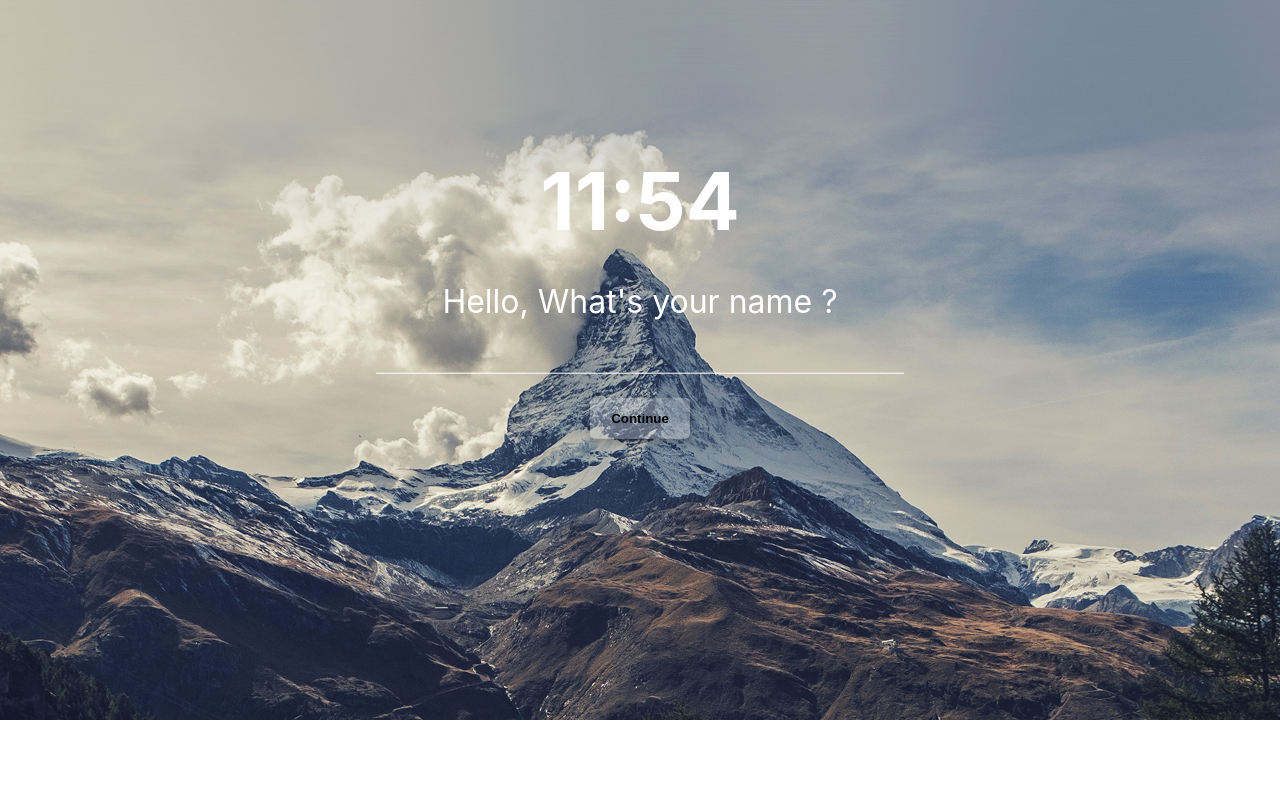
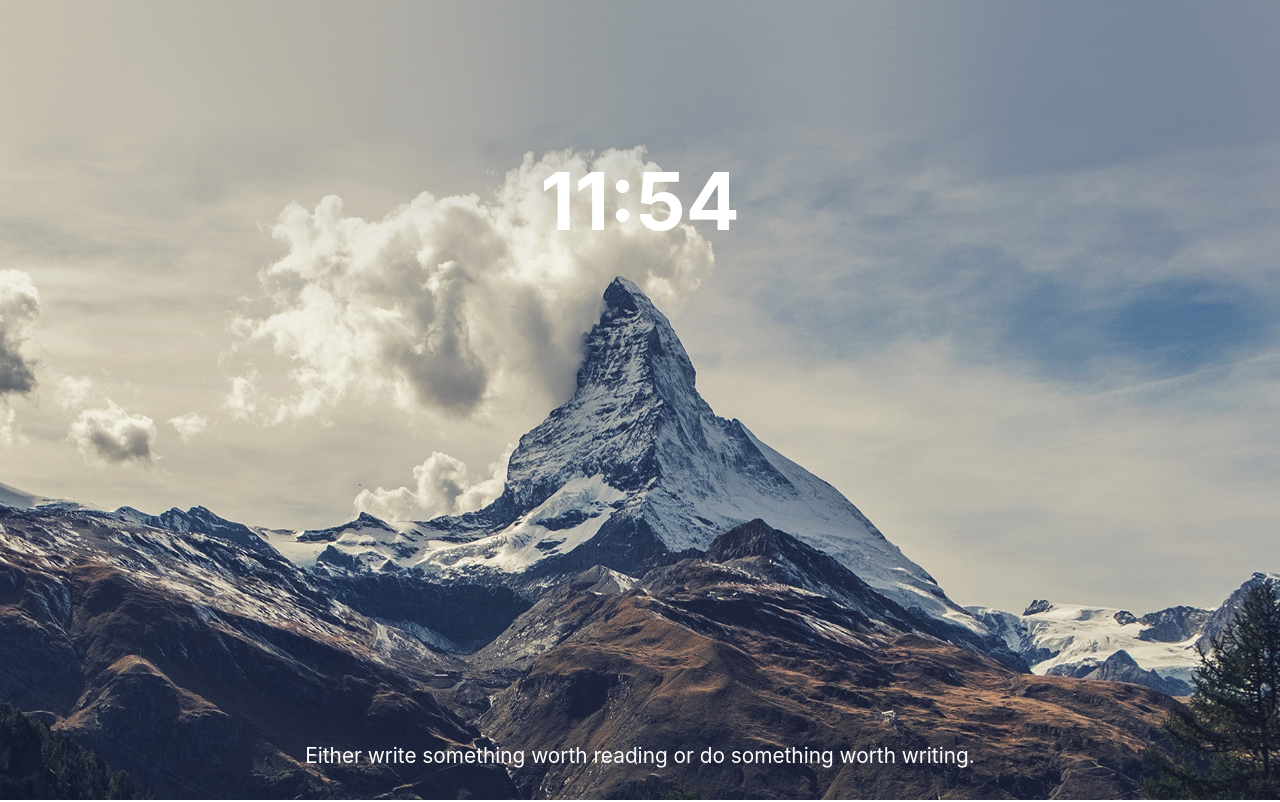
Before and after one commit to irajbhinde/neofocus, a React (Create React App) app: page / in a window 1280 px wide. Shown: the top 802 px of the page. Built offline with nearby package versions, Linux system fonts and the light colour scheme.

Commit message:
feat : continue on enter key & using prettier

```diff
--- a/src/components/BackGroundGenerator/background.css
+++ b/src/components/BackGroundGenerator/background.css
@@ -1,8 +1,8 @@
-body{
-    overflow: hidden;
+body {
+  overflow: hidden;
 }
 
-img{
-    width: 100%;
-    height: auto;
+img {
+  width: 100vw;
+  height: 100vh;
 }
--- a/src/components/QuoteCard/QuoteCard.jsx
+++ b/src/components/QuoteCard/QuoteCard.jsx
@@ -1,9 +1,7 @@
 import { getRandomQuote, newQuoteList } from "../../utils/randomQuoteGenerator";
-import { quoteList } from "../../dataImports/quotes";
-import "../QuoteCard/quotecard.css"
+import "../QuoteCard/quotecard.css";
 
 export default function QuoteCard() {
-
   const quote = newQuoteList[getRandomQuote].quote;
   return <footer className="quote_container">{quote}</footer>;
 }
--- a/src/components/UserOnboarding/UserOnboarding.jsx
+++ b/src/components/UserOnboarding/UserOnboarding.jsx
@@ -62,7 +62,7 @@
 
   return (
     <>
-      <div className="centered">
+      <div>
         {onboardingStatus ? (
           <>
             <div className="welcome-msg">
```
Also changed, not shown: src/components/BackGroundGenerator/BackgroundPicture.jsx (+10 -13 lines), src/components/focus/Focus.jsx (+10 -2 lines).
